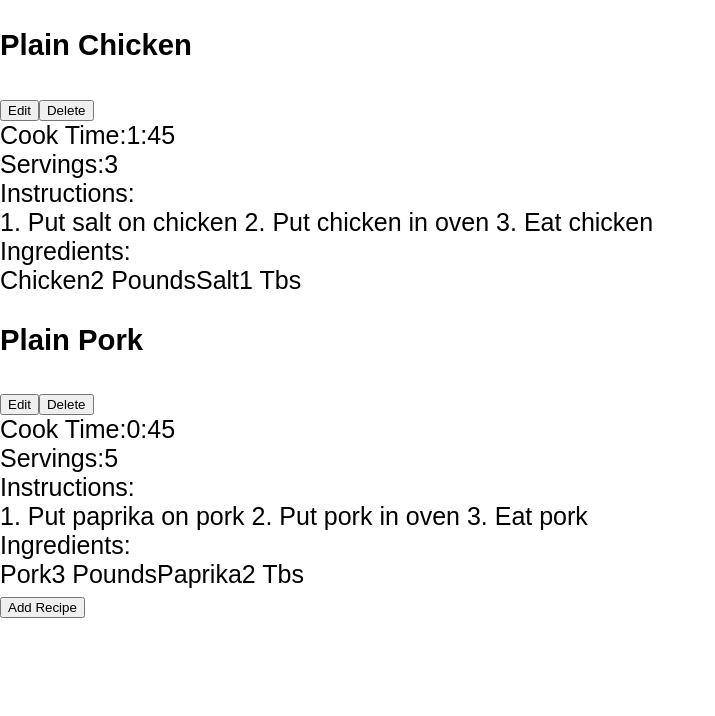
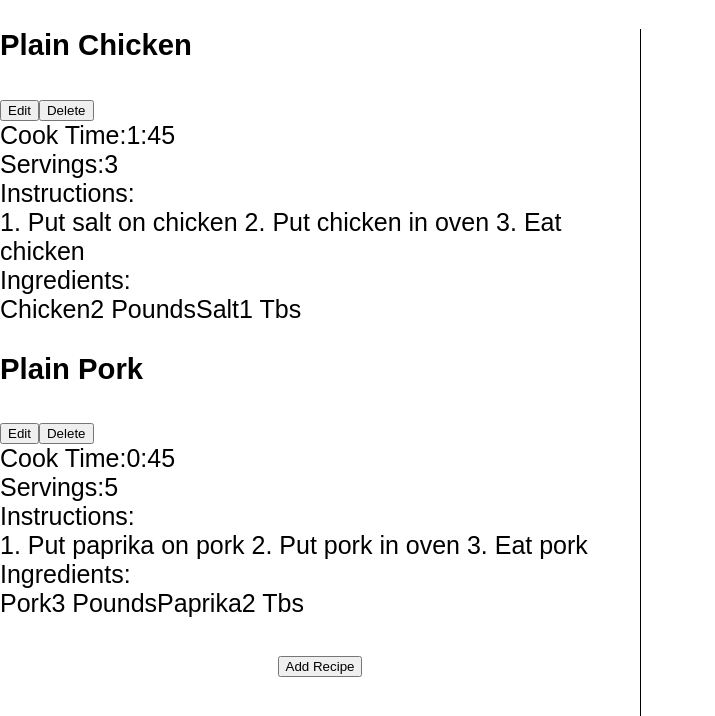
Before and after one commit to arslans-cipher/react_counter, a React (Create React App) app: page / in a window 1280 px wide. Shown: the top 716 px of the page, without its empty margins (0-715 px from the left). Built offline with nearby package versions, Linux system fonts and the light colour scheme; a web font is replaced by a local one.

Commit message:
create recipe-list.css and stylize RecipeList.js

```diff
--- a/src/components/RecipeList.js
+++ b/src/components/RecipeList.js
@@ -1,4 +1,5 @@
 import Recipe from "./Recipe"
+import '../css/recipe-list.css'
 
 const RecipeList = ({ recipes }) => {
   return <>
--- /dev/null
+++ b/src/css/recipe-list.css
@@ -0,0 +1,11 @@
+.recipe-list {
+  border-right: 1px solid black;
+  min-height: 100vh;
+  width: 50%;
+}
+
+.recipe-list__add-recipe-btn-container {
+  padding-top: 30px;
+  padding-bottom: 30px;
+  text-align: center;
+}
```
